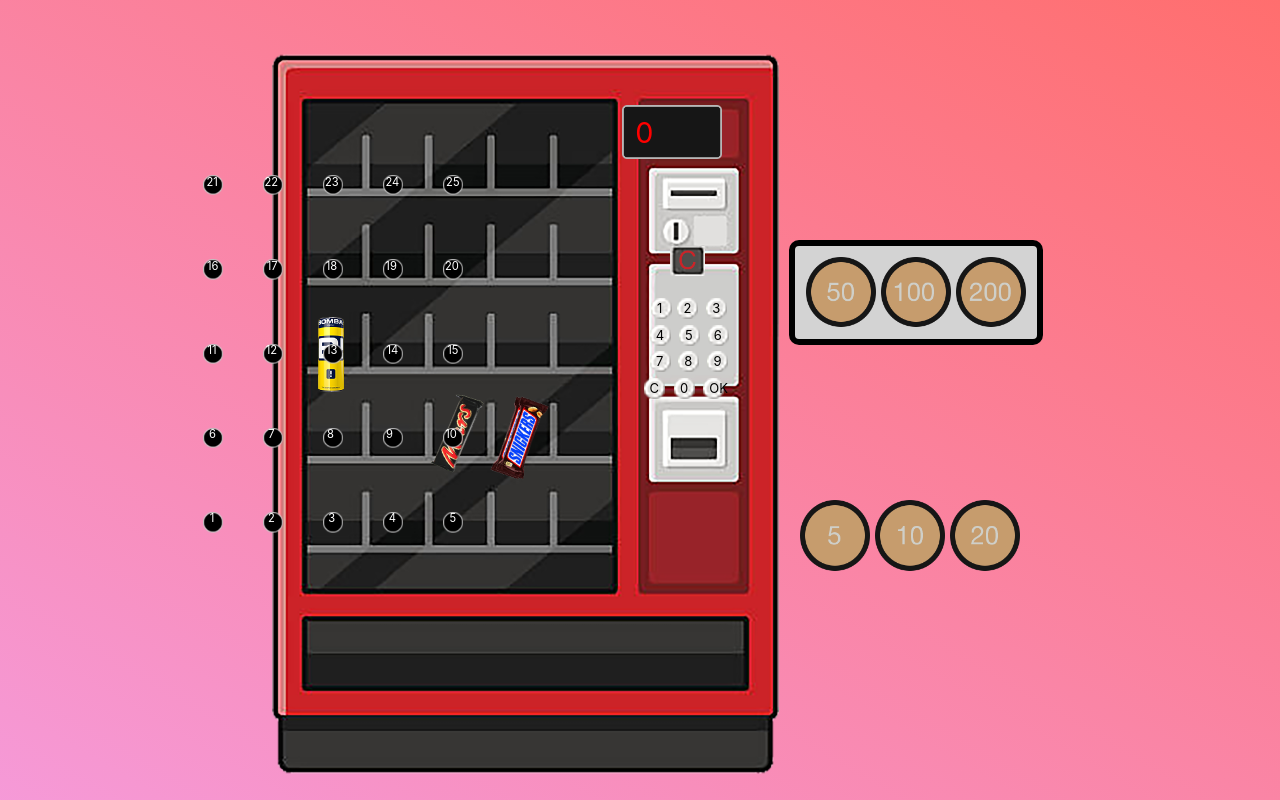
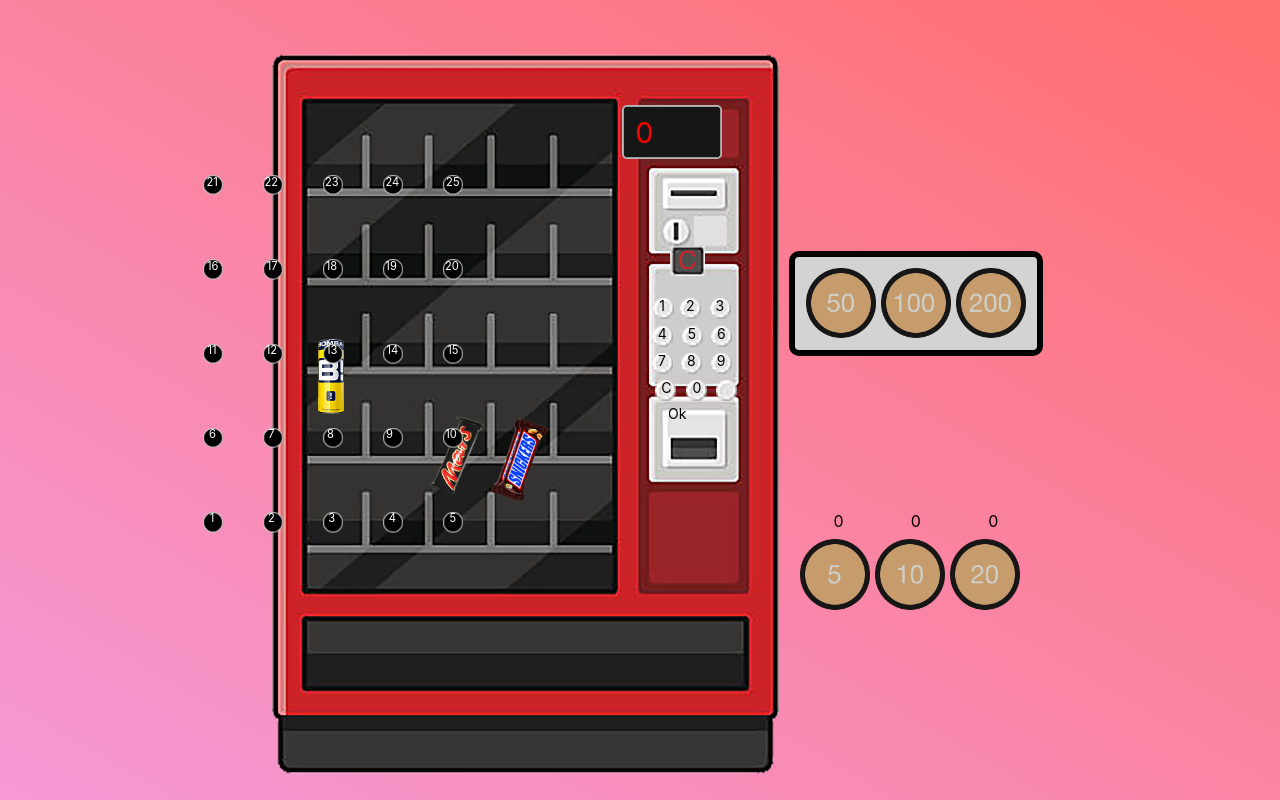
Before and after one commit to gergodancs/vendor, a React (Create React App) app: page / in a window 1280 px wide. Shown: the top 800 px of the page. Built offline with nearby package versions, Linux system fonts and the light colour scheme.

Commit message:
back is not updated-yet

```diff
--- a/src/App.js
+++ b/src/App.js
@@ -7,12 +7,50 @@ import SettingsWrapper from "./context/SettingsWrapper";
 
 function App() {
   const [spend, setSpend] = useState(0);
+  const [back, setBack] = useState(0);
+  const [five, setFive] = useState(0);
+  const [ten, setTen] = useState(0);
+  const [twenty, setTwenty] = useState(0);
+
+  const backFunc = (backM) => {
+    console.log(backM);
+    setBack(back + backM);
+    console.log(back);
+    if (back === 0) return;
+    if (back > 0) {
+      for (let i = 0; i <= back; i + 20) {
+        setTwenty(twenty + 1);
+        setBack(back - 20);
+      }
+      for (let i = 0; i <= back; i + 10) {
+        setTen(ten + 1);
+        setBack(back - 10);
+      }
+      for (let i = 0; i <= five; i + 5) {
+        setFive(five + 1);
+        setBack(back - 5);
+      }
+      return;
+    }
+  };
 
   return (
     <div className="App">
       <SettingsWrapper>
-        <Machine spend={spend} setSpend={setSpend} />
-        <Coins setSpend={setSpend} spend={spend} />
+        <Machine
+          spend={spend}
+          setSpend={setSpend}
+          back={back}
+          setBack={setBack}
+          backFunc={backFunc}
+        />
+        <Coins
+          setSpend={setSpend}
+          spend={spend}
+          five={five}
+          ten={ten}
+          twenty={twenty}
+        />
       </SettingsWrapper>
     </div>
   );
--- a/src/comps/Coins.jsx
+++ b/src/comps/Coins.jsx
@@ -3,11 +3,11 @@ import BigCoins from "./BigCoins";
 import SmallCoins from "./SmallCoins";
 import "./coin.css";
 
-const Coins = ({ setSpend, spend }) => {
+const Coins = ({ setSpend, spend, five, ten, twenty }) => {
   return (
     <div className="coin__container">
       <BigCoins setSpend={setSpend} spend={spend} />
-      <SmallCoins />
+      <SmallCoins five={five} ten={ten} twenty={twenty} />
     </div>
   );
 };
--- a/src/comps/Machine.jsx
+++ b/src/comps/Machine.jsx
@@ -7,12 +7,12 @@ import PinPad from "./PinPad";
 import MoneyFirst from "./MoneyFirst";
 import { useState } from "react";
 import NoMoney from "./NoMoney";
-import { useTransform } from "framer-motion";
+
 import Labels from "./Labels";
 import LabelNumber from "./LabelNumber";
 //import { useEffect, useCallback } from "react";
 
-const Machine = ({ spend, setSpend }) => {
+const Machine = ({ spend, setSpend, back, setBack, backFunc }) => {
   const [animated, setAnimated] = useState("noAnimatedBomba");
   const [animatedMars, setAnimatedMars] = useState("noAnimatedMars");
   const [animatedSnick, setAnimatedSnick] = useState("noAnimatedSnick");
@@ -47,7 +47,13 @@ const Machine = ({ spend, setSpend }) => {
       setMoney(true);
     }
     if (spend >= price) {
+      console.log(spend, ".spend", price, ":price");
       res = 0;
+      let backM = spend - price;
+      //setBack(back + backM);
+      console.log(backM, ":back");
+      backFunc(backM);
+      setBack(0);
       setter(animstr);
       setSpend(spend - price);
       setMoneyLeft(0);
--- a/src/comps/PinPad.jsx
+++ b/src/comps/PinPad.jsx
@@ -3,62 +3,49 @@ import React from "react";
 const PinPad = ({ setSpend, arr, digitArr, setResultNum }) => {
   return (
     <div className="pinpad__container">
-      <div>
       <img src={require("../pics/pinpad-button-normal.png")} alt="pin" />
       <span onClick={() => digitArr(1)}>1</span>
-      </div>
-      <div>
+
       <img src={require("../pics/pinpad-button-normal.png")} alt="pin" />
       <span onClick={() => digitArr(2)}>2</span>
-      </div>
-      <div>
+
       <img src={require("../pics/pinpad-button-normal.png")} alt="pin" />
       <span onClick={() => digitArr(3)}>3</span>
-      </div>
-      <div>
+
       <img src={require("../pics/pinpad-button-normal.png")} alt="pin" />
       <span onClick={() => digitArr(4)}>4</span>
-      </div>
-      <div>
+
       <img src={require("../pics/pinpad-button-normal.png")} alt="pin" />
       <span onClick={() => digitArr(5)}>5</span>
-      </div>
-      <div>
+
       <img src={require("../pics/pinpad-button-normal.png")} alt="pin" />
       <span onClick={() => digitArr(6)}>6</span>
-      </div>
-      <div>
+
       <img src={require("../pics/pinpad-button-normal.png")} alt="pin" />
       <span onClick={() => digitArr(7)}>7</span>
-      </div>
-      <div>
+
       <img src={require("../pics/pinpad-button-normal.png")} alt="pin" />
       <span onClick={() => digitArr(8)}>8</span>
-      </div>
-      <div>
+
       <img src={require("../pics/pinpad-button-normal.png")} alt="pin" />
       <span onClick={() => digitArr(9)}>9</span>
-      </div>
-      <div>
+
       <img
         onClick={() => setSpend(0)}
         src={require("../pics/pinpad-button-normal.png")}
         alt="pin"
       />
       <span onClick={() => setSpend(0)}>C</span>
-      </div>
-      <div>
+
       <img src={require("../pics/pinpad-button-normal.png")} alt="pin" />
       <span onClick={() => digitArr(0)}>0</span>
-      </div>
-      <div>
+
       <img
         onClick={() => setResultNum(arr)}
         src={require("../pics/pinpad-button-normal.png")}
         alt="pin"
       />
-        <span onClick={() => setResultNum(arr)}>OK</span>
-      </div>
+      <span onClick={() => setResultNum(arr)}>Ok</span>
     </div>
   );
 };
--- a/src/comps/SmallCoins.jsx
+++ b/src/comps/SmallCoins.jsx
@@ -1,11 +1,18 @@
 import React from "react";
 
-const SmallCoins = () => {
+const SmallCoins = ({ five, ten, twenty }) => {
   return (
     <div className="small__coins">
-      <img src={require("../pics/coin-5.png")} alt="small" />
-      <img src={require("../pics/coin-10.png")} alt="small" />
-      <img src={require("../pics/coin-20.png")} alt="small" />
+      <div className="back__container">
+        <span>{five}</span>
+        <span>{ten}</span>
+        <span>{twenty}</span>
+      </div>
+      <div className="coins">
+        <img src={require("../pics/coin-5.png")} alt="small" />
+        <img src={require("../pics/coin-10.png")} alt="small" />
+        <img src={require("../pics/coin-20.png")} alt="small" />
+      </div>
     </div>
   );
 };
--- a/src/comps/coin.css
+++ b/src/comps/coin.css
@@ -9,15 +9,15 @@
 }
 .small__coins {
   display: flex;
-  column-gap: 5px;
+  flex-direction: column;
   margin-left: 10px;
   padding: 0.7rem;
   position: relative;
+  row-gap: 0.5rem;
   top: 20%;
 }
 
-.big__coins > img,
-.small__coins > img {
+.big__coins > img {
   max-width: 70px;
 }
 
@@ -26,3 +26,14 @@
   flex-direction: column;
   height: 90vh;
 }
+.small__coins > div > img {
+  max-width: 70px;
+}
+.small__coins > .coins {
+  display: flex;
+  column-gap: 5px;
+}
+.back__container {
+  display: flex;
+  justify-content: space-around;
+}
--- a/src/index.css
+++ b/src/index.css
@@ -51,24 +51,29 @@ code {
   flex-wrap: wrap;
   justify-content: center;
   align-items: center;
-
+  padding-left: 3px;
   position: relative;
   left: 75%;
   top: -480px;
-  row-gap: 0.1rem;
-  column-gap: 0rem;
+  row-gap: 0.4rem;
 }
-.pinpad__container > div > img {
+
+.pinpad__container > img {
   width: 21px;
   cursor: pointer;
 }
-.pinpad__container > div > span {
+
+.pinpad__container > span {
   position: relative;
   left: -15px;
-  font-size: 13px;
-  top: -6px;
+  font-size: 14px;
+  top: -3px;
 }
-.pinpad__container > div > span {
+.pinpad__container span:last-child {
+  font-size: 14px;
+  left: -19px;
+}
+.pinpad__container > span {
   cursor: pointer;
 }
 
```
Lines whose indentation alone changed are shown as unchanged.
